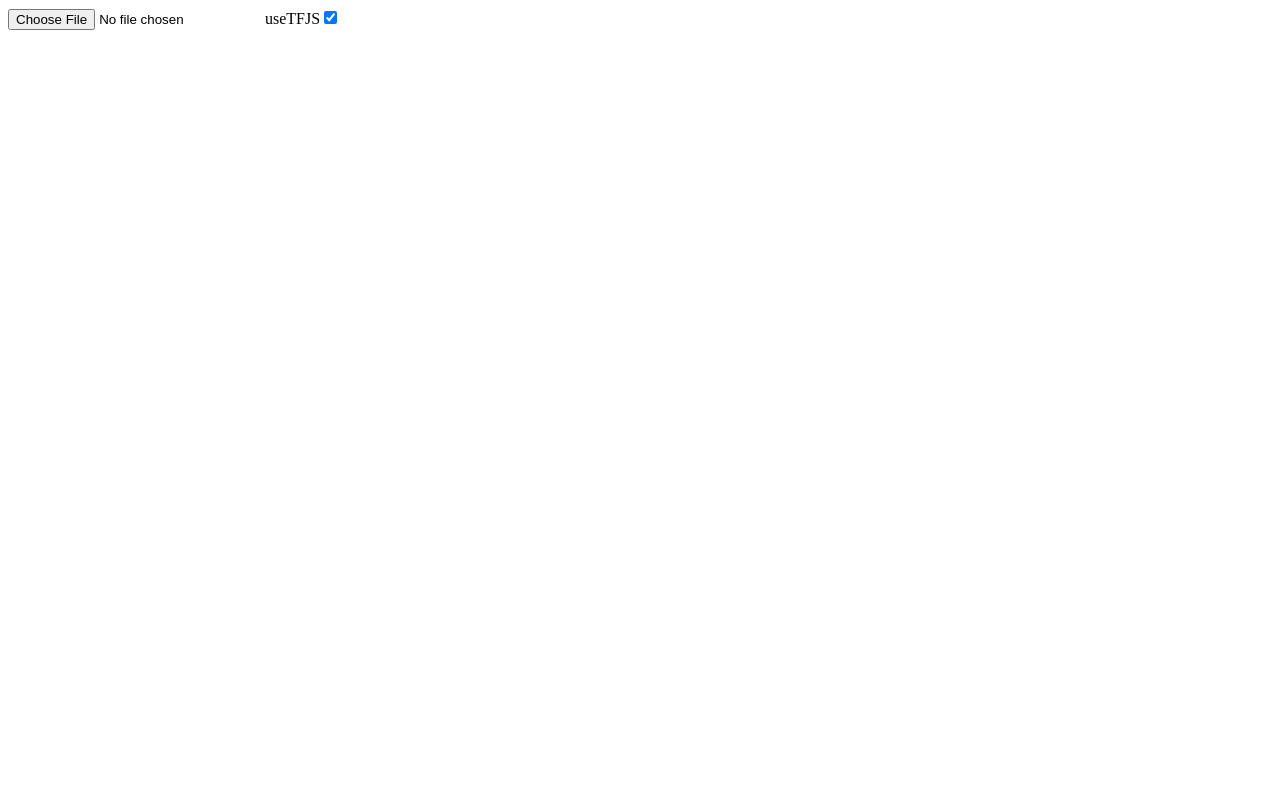
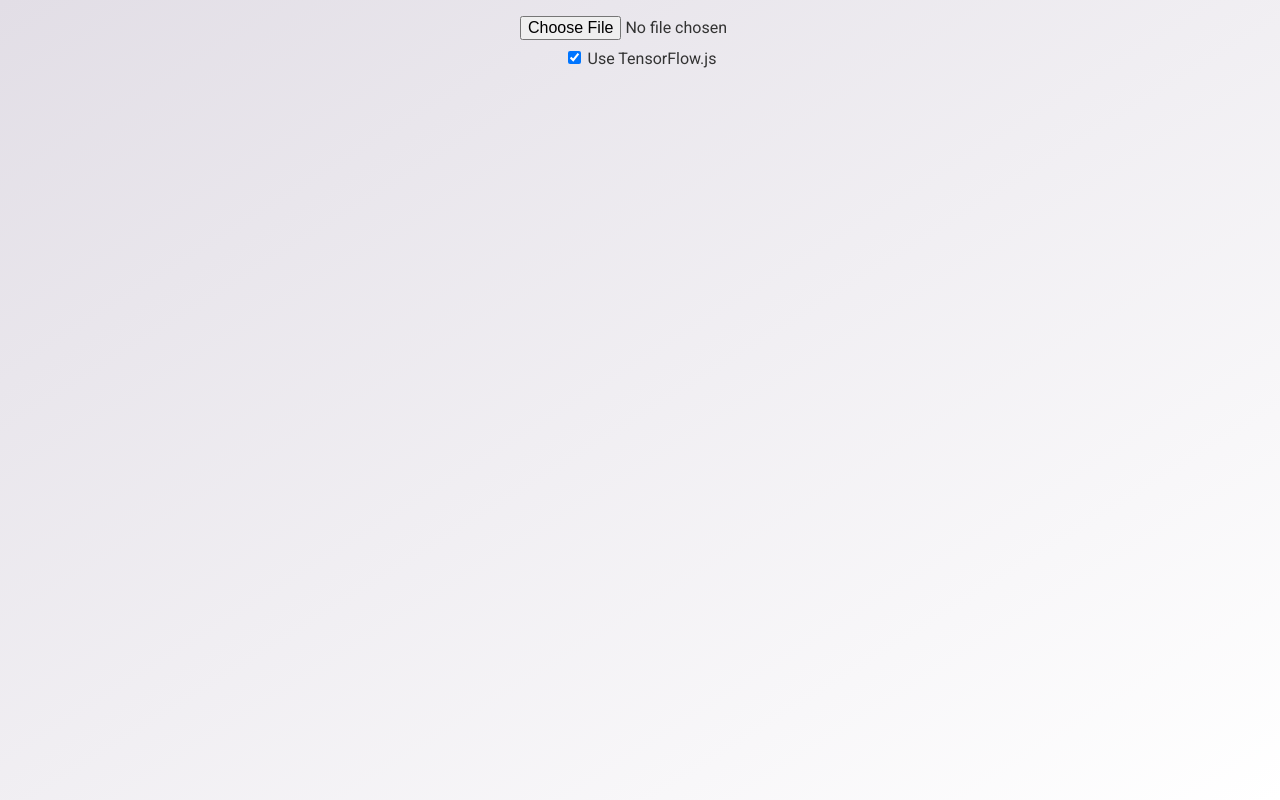
Before and after one commit to braeden/sms-sentiment, a website: page public/index.html in a window 1280 px wide. Drawn offline with nearby package versions, Linux system fonts and the light colour scheme.

Commit message:
readme + minor styling

```diff
--- a/package.json
+++ b/package.json
@@ -4,6 +4,7 @@
   "description": "",
   "main": "index.js",
   "scripts": {
+    "start": "node index.js",
     "test": "echo \"Error: no test specified\" && exit 1"
   },
   "repository": {
--- a/parser.js
+++ b/parser.js
@@ -67,9 +67,8 @@ module.exports = {
             }
         });
         let sentimentsObj = {}
-        const sentiments = result.sentences.forEach((sentence) => {
+        result.sentences.forEach((sentence) => {
             // console.log("Sentence: ", sentence.text.content.replace(". ", ""))
-
             sentimentsObj[sentence.text.content.replace(".", "")] = sentence.sentiment.score;
         })
         parsedXML.forEach((userEntry) => {
@@ -107,7 +106,7 @@ const pushSentiments = (parsedXML, sentiments) => {
     let i = 0;
     parsedXML.forEach((userEntry) => {
         userEntry.forEach((textObject) => {
-            textObject["score"] = sentiments[i]
+            textObject.score = sentiments[i]
             i++;
         })
     })
--- a/public/css/styles.css
+++ b/public/css/styles.css
@@ -1,35 +1,43 @@
 body {
     margin: 1em;
+    font-family: 'Roboto';
+    background-image: linear-gradient(to bottom right, #E2dee6, #fff);
 }
 
-label {
-    color: #888888;
-}
-
-li {
+body {
     color: #333333;
 }
 
-.upload-btn-wrapper {
-    position: relative;
-    overflow: hidden;
-    display: inline-block;
+canvas {
+    -moz-user-select: none;
+    -webkit-user-select: none;
+    -ms-user-select: none;
+    margin-left: auto;
+    margin-right: auto;
+    display: block;
+    /* width: .5%; */
+    /* background-color: #fff; */
+    /* box-shadow: 0 22px 70px 4px rgba(0, 0, 0, 0.3);   */
 }
 
-.btn {
-    border: 2px solid gray;
-    color: gray;
-    background-color: white;
-    padding: 8px 20px;
-    border-radius: 8px;
-    font-size: 20px;
-    font-weight: bold;
+input[type="file"] {
+    color: #333;
+    font-family: 'Roboto';
+    margin: .5em;
+    font-size: 1em;
+
 }
 
-.upload-btn-wrapper input[type=file] {
-    font-size: 50px;
-    position: absolute;
-    left: 0;
-    top: 0;
-    opacity: 0;
+#fileUpload,
+label {
+    margin-left: auto;
+    margin-right: auto;
+    display: block;
+    text-align: center;
+    width: 15em;
 }
+
+#canvasWrapper {
+    width: 70vw;
+    margin: 1em auto;
+}
--- a/public/index.html
+++ b/public/index.html
@@ -1,25 +1,22 @@
 <html>
 
 <head>
-    <script src="https://cdnjs.cloudflare.com/ajax/libs/Chart.js/2.9.3/Chart.min.js"></script>
-    <style>
-        canvas {
-            -moz-user-select: none;
-            -webkit-user-select: none;
-            -ms-user-select: none;
-        }
-    </style>
+    <link rel="stylesheet" type="text/css" href="css/styles.css">
+    <link href="https://fonts.googleapis.com/css?family=Roboto&display=swap" rel="stylesheet">
+    <meta name="viewport" content="width=device-width, initial-scale=1.0">
+
 </head>
 
 <body>
-    <input id="fileUpload" type="file" />
-    useTFJS<input type="checkbox" id="useTFJS" checked>
-    <div style="width:75%;">
+    <input type="file" name="file" id="fileUpload" />
+    <label><input type="checkbox" name="check" id="useTFJS" checked>
+        Use TensorFlow.js
+    </label>
+    <div id="canvasWrapper">
         <canvas id="canvas"></canvas>
     </div>
-    <br>
-    <br>
     <script src="main.js"></script>
+    <script src="https://cdnjs.cloudflare.com/ajax/libs/Chart.js/2.9.3/Chart.min.js"></script>
 
 </body>
 
```
Also changed, not shown: README.md, screenshots/1.png (added), screenshots/2.png (added).
